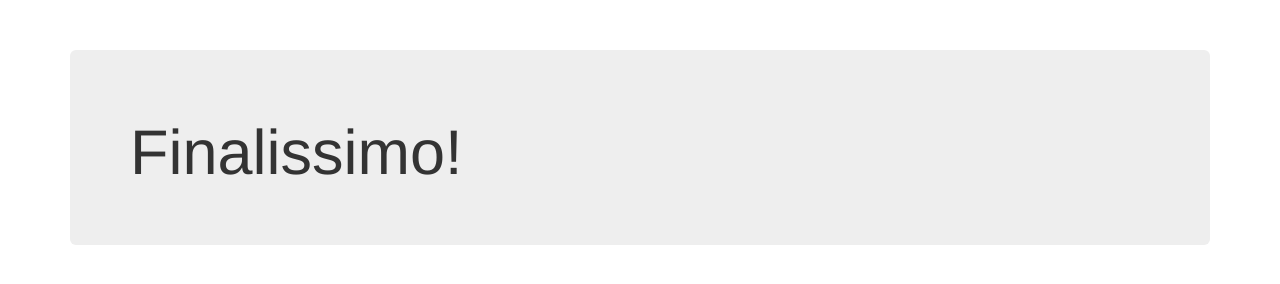
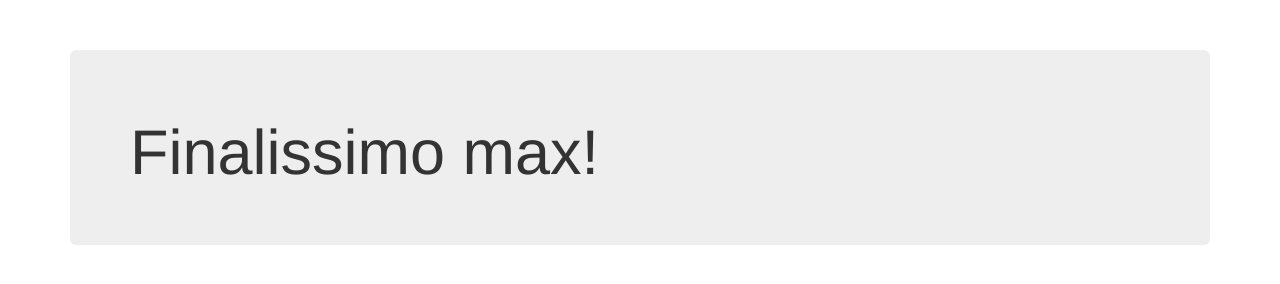
Before and after one commit to jross-iscteiul/dockerwebapp-master, a website: page index.html in a window 1280 px wide. Drawn offline with nearby package versions, Linux system fonts and the light colour scheme.

Commit message:
Update index.html

```diff
--- a/index.html
+++ b/index.html
@@ -13,7 +13,7 @@
 
     <div class="container">
         <div class="jumbotron">
-            <h1>Finalissimo!</h1>
+            <h1>Finalissimo  max!</h1>
         </div>
     </div>
 
```
